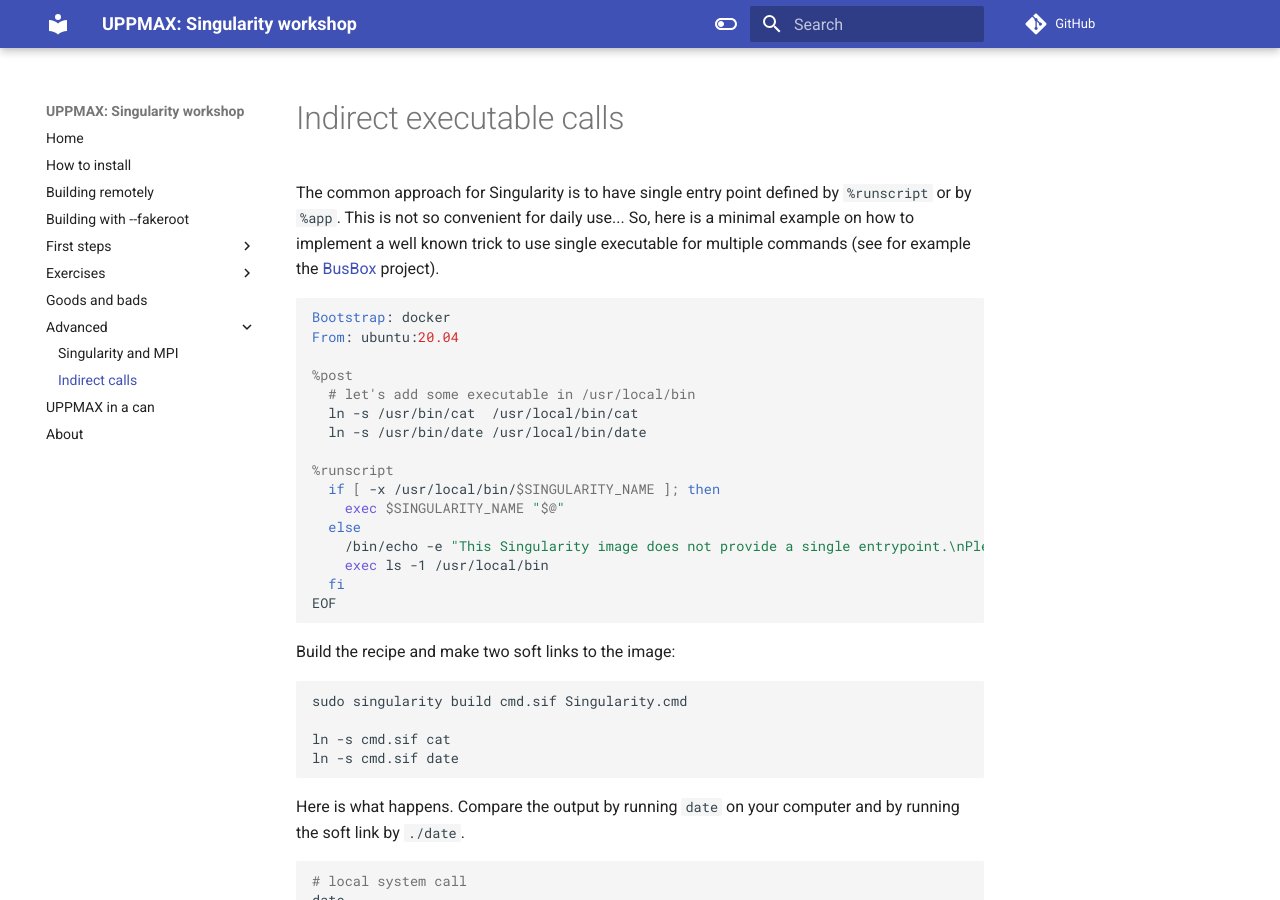
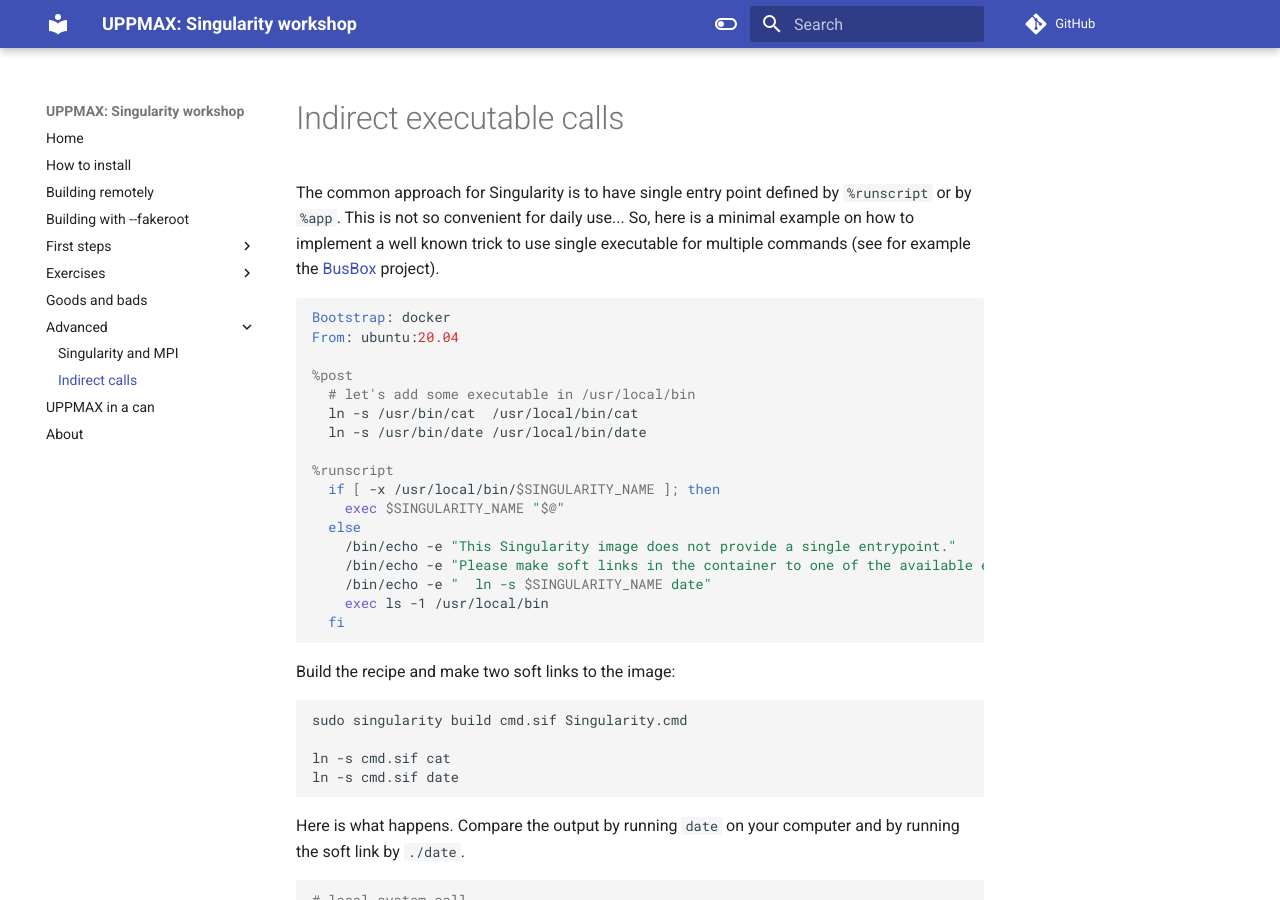
Before and after one commit to pmitev/UPPMAX-Singularity-workshop, an MkDocs documentation site: the page built from docs/indirect-call.md, in a window 1280 px wide and 900 px high. Built offline with MkDocs 1.6.1 and Material for MkDocs 9.7.7, drawn with Linux system fonts in a browser that asks for light colours; comment, search, counter and statistics services are not loaded.

Commit message:
minor fix

````diff
--- a/docs/indirect-call.md
+++ b/docs/indirect-call.md
@@ -17,10 +17,11 @@ From: ubuntu:20.04
   if [ -x /usr/local/bin/$SINGULARITY_NAME ]; then
     exec $SINGULARITY_NAME "$@"
   else
-    /bin/echo -e "This Singularity image does not provide a single entrypoint.\nPlease use make soft links to the container to one of the available executables in /usr/local/bin i.e.\n  ln -s $SINGULARITY_NAME date"
+    /bin/echo -e "This Singularity image does not provide a single entrypoint."
+    /bin/echo -e "Please make soft links in the container to one of the available executables in /usr/local/bin i.e."
+    /bin/echo -e "  ln -s $SINGULARITY_NAME date"
     exec ls -1 /usr/local/bin
   fi
-EOF
 ```
 
 Build the recipe and make two soft links to the image:
````
